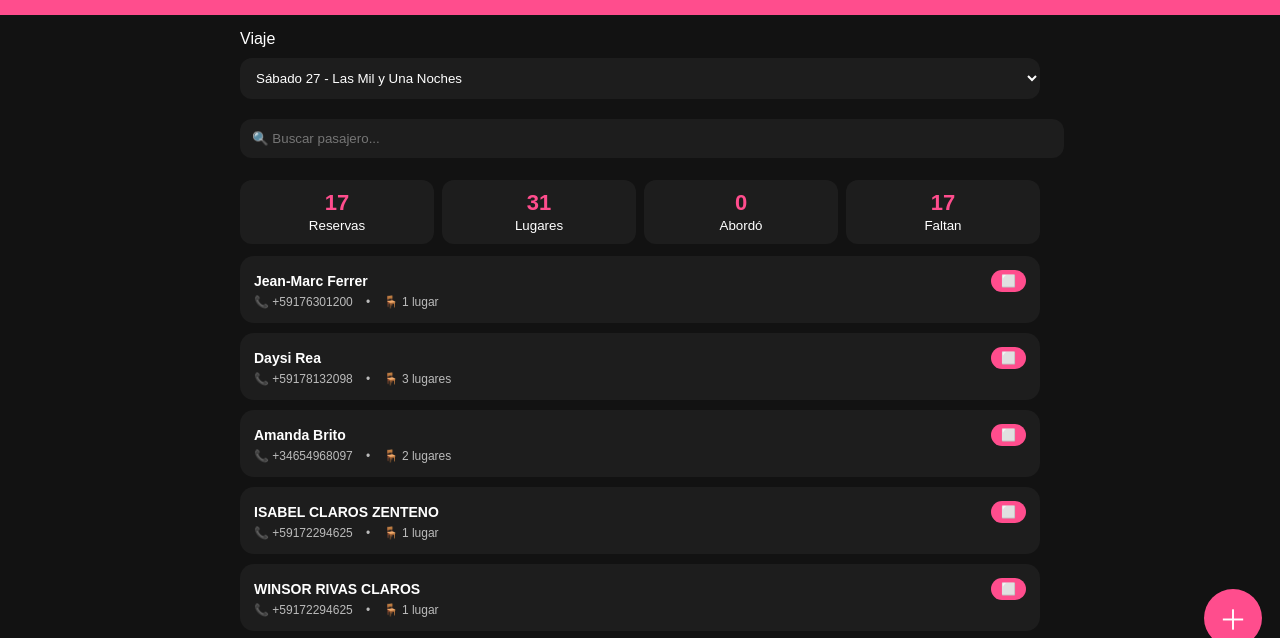
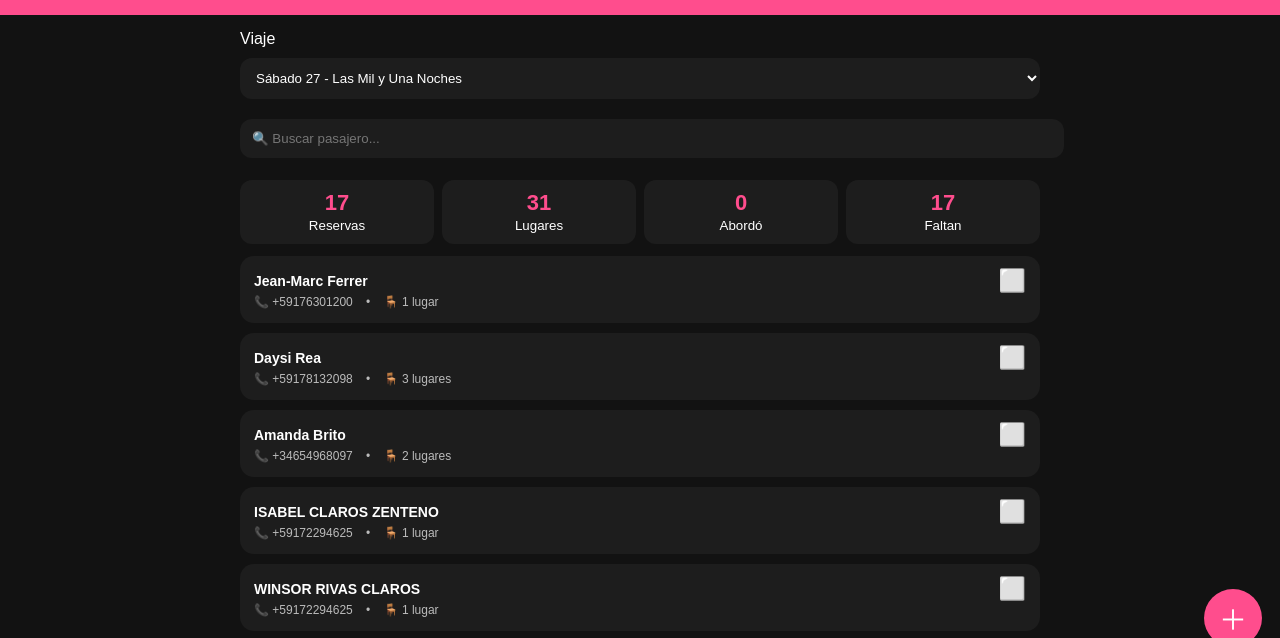
Before and after one commit to diegorocar1809-maker/lista-de-buses-teatro-de-la-selva-, a plain HTML site: page index.html in a window 1280 px wide. Shown: the part 135-773 px from the top of the page. Drawn offline with Linux system fonts and the light colour scheme.

Commit message:
style.css

```diff
--- a/style.css
+++ b/style.css
@@ -17,17 +17,17 @@ select,input{width:100%;padding:12px;border-radius:12px;background:#1d1d1d;color
 }
 
 .check{
-    background:#ff4d8d;
-    color:white;
+    background:none;
     border:none;
-    border-radius:18px;
-    padding:4px 10px;
+    color:#ff4d8d;
+    font-size:22px;
     cursor:pointer;
-    font-size:12px;
-    font-weight:bold;
+    padding:0;
+    margin:0;
+    line-height:1;
 }
 
 .card.ok .check{
-    background:#2eaf52;
+    color:#2eaf52;
 }
 #nuevo{position:fixed;right:18px;bottom:18px;width:58px;height:58px;border-radius:50%;border:none;background:#ff4d8d;color:#fff;font-size:28px}
```
